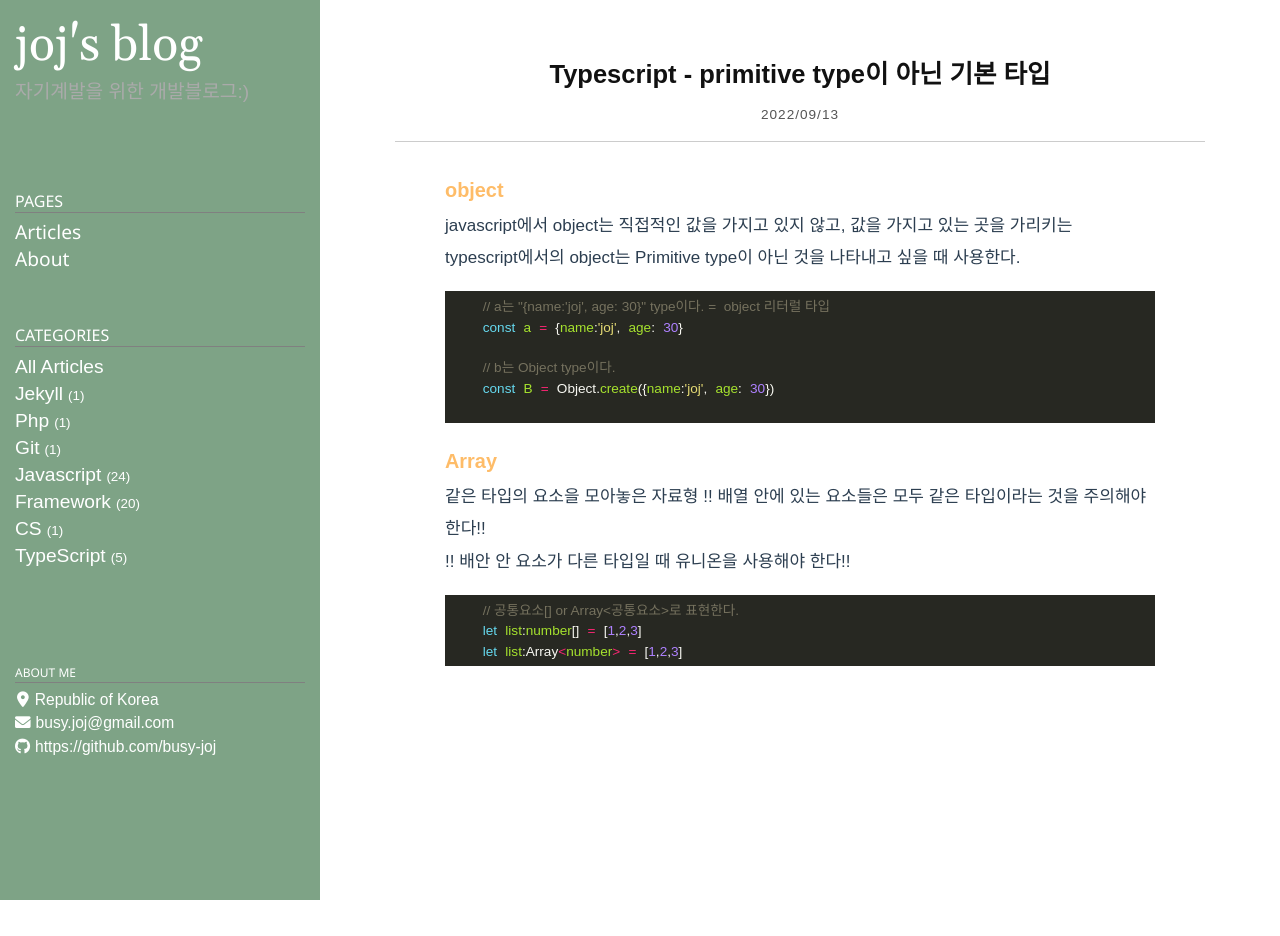
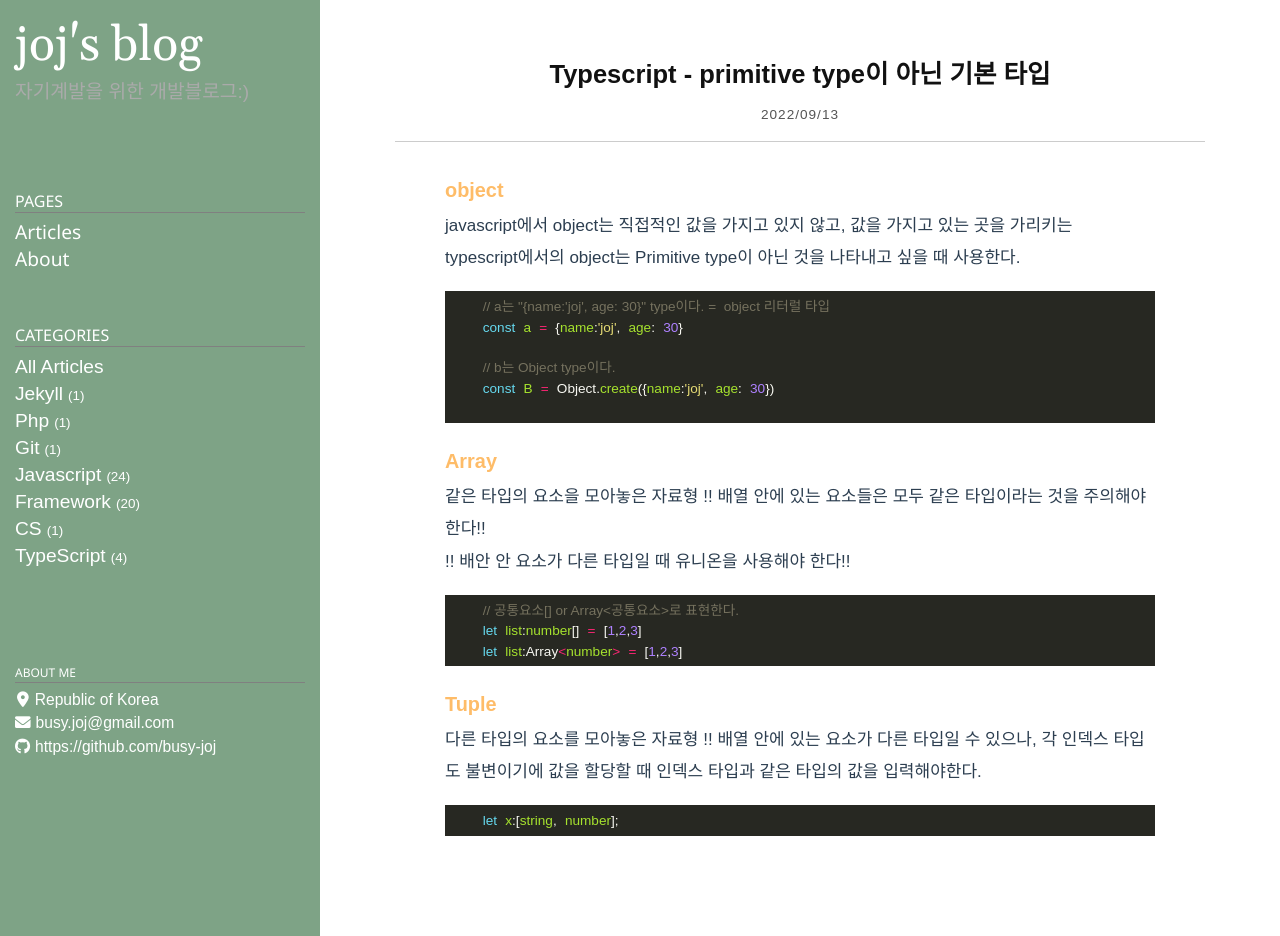
Before and after one commit to busy-joj/busy-joj.github.io, a Jekyll site: the page built from _posts/TypsScript/2022-09-13-typescript3.markdown, in a window 1280 px wide. Built offline with Jekyll 4.4.1, drawn with Linux system fonts in a browser that asks for light colours; some web fonts are replaced; before the commit the page ends 900 px from its top, so only the background shows below that.

Commit message:
포스팅 삭제 및 수정

````diff
--- a/_posts/TypsScript/2022-09-13-typescript3.markdown
+++ b/_posts/TypsScript/2022-09-13-typescript3.markdown
@@ -28,3 +28,10 @@ typescript에서의 object는 Primitive type이 아닌 것을 나타내고 싶
     let list:number[] = [1,2,3]
     let list:Array<number> = [1,2,3]
 ```
+
+### <span style="color:#febc68;font-weight:bold">Tuple</span>
+다른 타입의 요소를 모아놓은 자료형
+!! 배열 안에 있는 요소가 다른 타입일 수 있으나, 각 인덱스 타입도 불변이기에 값을 할당할 때 인덱스 타입과 같은 타입의 값을 입력해야한다.
+```javascript
+    let x:[string, number];
+```
````
Also changed, not shown: _posts/TypsScript/2022-09-13-typescript3 copy.markdown (deleted, +0 -30 lines).
